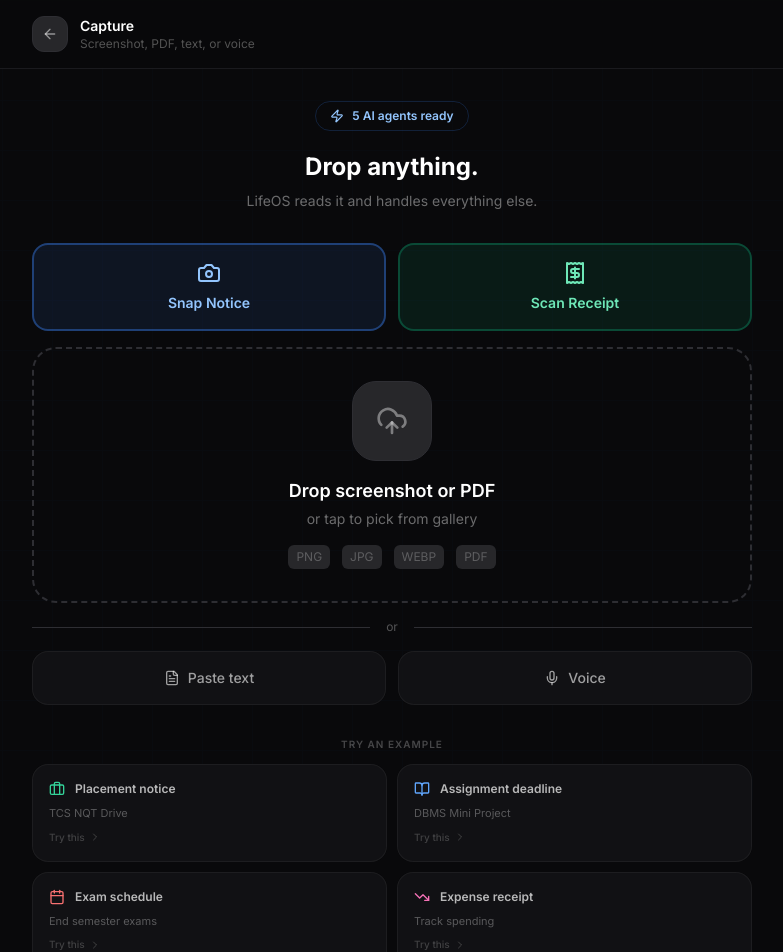
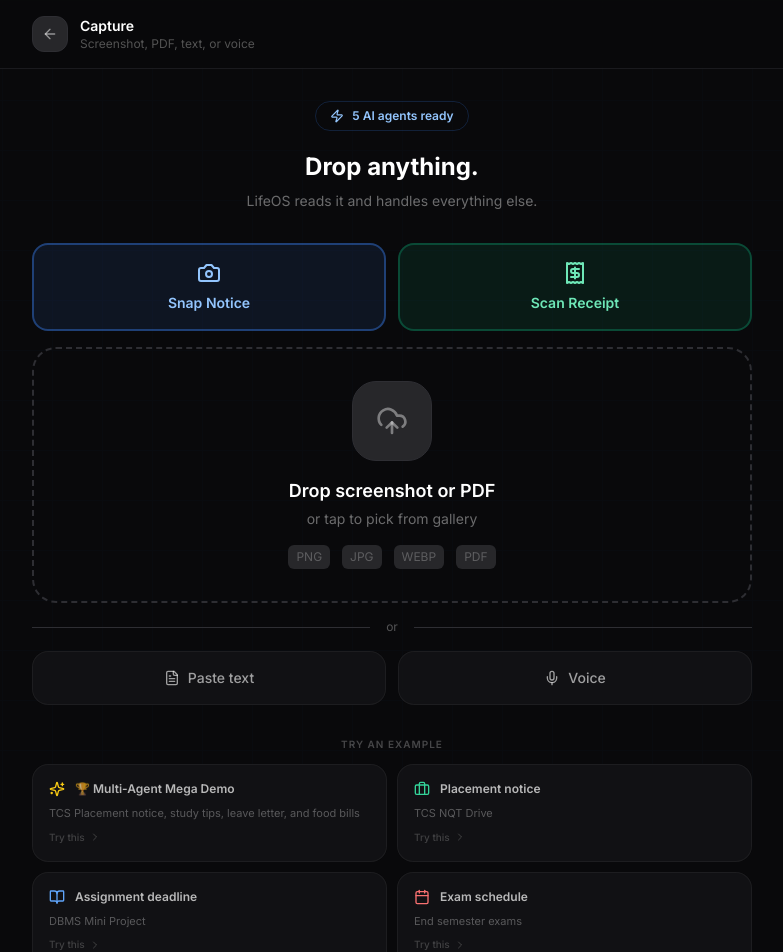
Before and after one commit to TuShArBhArDwA/LifeOS, a Next.js app: page /upload in a window 1280 px wide. Shown: the top 952 px of the page, without its empty margins (248-1031 px from the left). Built offline with nearby package versions, Linux system fonts and the light colour scheme.

Commit message:
feat: implement Multi-Agent Mega Demo example triggering all 7 agents in parallel

```diff
--- a/app/api/intake/route.ts
+++ b/app/api/intake/route.ts
@@ -113,19 +113,19 @@ export async function POST(req: NextRequest) {
       agentsToRun.includes('schedule')
         ? runScheduleAgent(profile as Profile, orchestratorOutput)
         : Promise.resolve(null),
-      agentsToRun.includes('placement') && orchestratorOutput.intent === 'placement_notice'
+      agentsToRun.includes('placement')
         ? runPlacementAgent(profile as Profile, orchestratorOutput)
         : Promise.resolve(null),
       agentsToRun.includes('reminder')
         ? runReminderAgent(profile as Profile, orchestratorOutput)
         : Promise.resolve(null),
-      agentsToRun.includes('expense') && orchestratorOutput.intent === 'expense_receipt'
+      agentsToRun.includes('expense')
         ? runExpenseAgent(profile as Profile, imageBase64, mimeType, textInput)
         : Promise.resolve(null),
-      agentsToRun.includes('study') && orchestratorOutput.intent === 'study_notes'
+      agentsToRun.includes('study')
         ? runStudyAgent(profile as Profile, imageBase64, mimeType, textInput)
         : Promise.resolve(null),
-      agentsToRun.includes('content') && orchestratorOutput.intent === 'content_request' && textInput
+      agentsToRun.includes('content') && textInput
         ? runContentAgent(profile as Profile, textInput)
         : Promise.resolve(null),
     ]);
--- a/app/upload/page.tsx
+++ b/app/upload/page.tsx
@@ -289,6 +289,19 @@ export default function UploadPage() {
               </p>
               <div className="grid grid-cols-1 sm:grid-cols-2 gap-2.5">
                 {[
+                  {
+                    id: 'example-all',
+                    icon: Sparkles,
+                    label: '🏆 Multi-Agent Mega Demo',
+                    sub: 'TCS Placement notice, study tips, leave letter, and food bills',
+                    color: 'text-yellow-400 font-bold',
+                    bg: 'hover:border-yellow-500/40 hover:bg-yellow-500/10 border-yellow-500/20 bg-yellow-500/5',
+                    text: `ALERT: TCS NQT campus placement notice received! Registration deadline: June 9, 2026. Venue: Auditorium B at 10:00 AM. Eligibility requirements: Minimum 6.5 CGPA, no active backlogs. Documents needed: Resume draft, Marks card.
+
+Let's also summarize the required placement study topics: "Aptitude consists of Quantitative reasoning, logical puzzles, and verbal sections. DBMS study requires understanding SQL Joins, Indexing, Normalization (1NF to BCNF), and ACID properties."
+
+Lastly, spent ₹120 for HOD signatures travel auto fare and Xerox printouts. Draft a request letter to the HOD for NOC certificate to attend the campus drive on June 12.`,
+                  },
                   {
                     id: 'example-tcs',
                     icon: Briefcase,
--- a/lib/agents/orchestrator.ts
+++ b/lib/agents/orchestrator.ts
@@ -71,6 +71,7 @@ Return ONLY valid JSON matching this exact schema:
 }
 
 Rules:
+- If the text requests a full demo, contains multiple intents combined, or specifically mentions 'Multi-Agent', return intent 'general' and invoke ALL agents: ["task", "schedule", "placement", "reminder", "expense", "study", "content"]
 - Always include all agents for placement_notice: ["task", "schedule", "placement", "reminder"]
 - For assignment/exam, include: ["task", "schedule", "reminder"]
 - For general, include: ["task", "reminder"]
```
